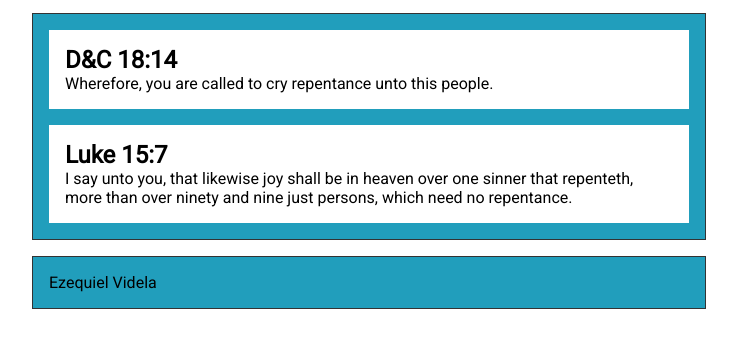
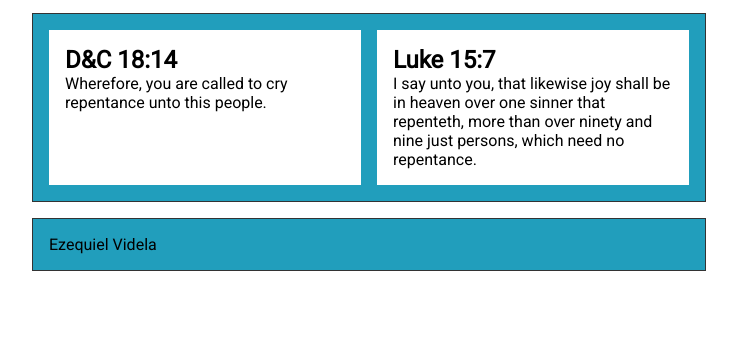
Before and after one commit to ezequielgv/wdd131, a plain HTML site: page week02/media-query.html in a window 1280 px wide. Shown: the part 91-438 px from the top of the page, without its empty margins (271-1008 px from the left). Drawn offline with Linux system fonts and the light colour scheme.

Commit message:
modified:   week02/styles/media-query-large.css

```diff
--- a/week02/styles/media-query-large.css
+++ b/week02/styles/media-query-large.css
@@ -1,10 +1,10 @@
-@media screen and (min-width: 400px){
+@media screen and (min-width: 500px){
     header {
         background-color: rgb(44, 44, 44) !important;
         color: whitesmoke;
     }
 
     main {
-        grid-template-columns: 1fr 1fr;
+        grid-template-columns: 1fr 1fr !important;
     }
 }
```
